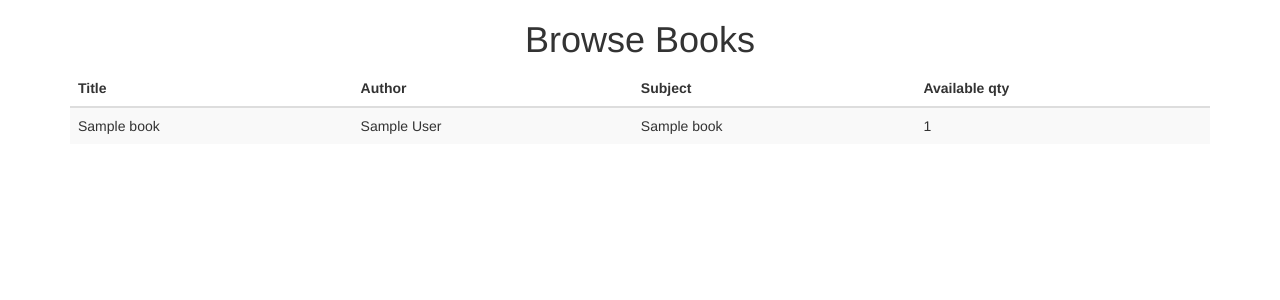
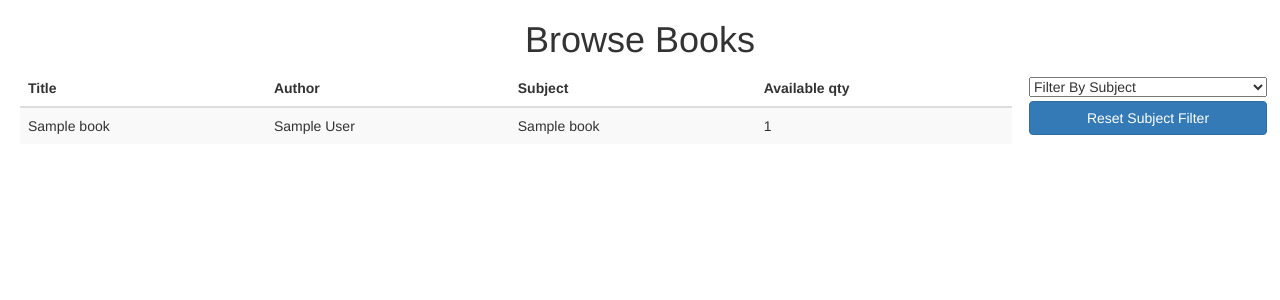
Before and after one commit to j0eTheRipper/library_webapp, a Flask app: page /borrow/browse in a window 1280 px wide. Shown: the top 300 px of the page. Run offline with Flask 2, Linux system fonts and the light colour scheme; the visitor is signed in with stand-in values (Sample User, id 1); tables that the repository leaves empty hold one stand-in row (values such as "Sample post"); some libraries are stand-ins or nearby versions.

Commit message:
added subject filter feature to book browser

```diff
--- a/app/borrow/borrow.py
+++ b/app/borrow/borrow.py
@@ -1,8 +1,8 @@
 from datetime import date, timedelta
 from flask import Blueprint, render_template, request, session, url_for, flash, redirect
 from werkzeug.security import check_password_hash
-from ..database_config.db import get_db, close_db
-from ..database_config.models import Books, Users, Borrows
+from ..database_config.db import get_db
+from ..database_config.models import Books, Users, Borrows, Subject
 from functools import wraps
 
 bp = Blueprint('borrow', __name__, url_prefix='/borrow')
@@ -21,10 +21,16 @@ def is_logged_in(func):
 @bp.route('/browse')
 @is_logged_in
 def browse():
+    subject_filter = request.args.get('subject')
     db = get_db()
-    book_list = db.query(Books).all()
-    close_db()
-    return render_template('borrow/browse.html', books=book_list)
+
+    if subject_filter:
+        book_list = db.query(Subject).filter_by(subject=subject_filter).first().books
+    else:
+        book_list = db.query(Books).all()
+
+    subjects = db.query(Subject).all()
+    return render_template('borrow/browse.html', books=book_list, subjects=subjects)
 
 
 @bp.route('/<int:book>', methods=['GET', 'POST'])
--- a/app/static/style.css
+++ b/app/static/style.css
@@ -17,6 +17,7 @@ p {
 }
 
 #logout {
+    margin-top: 20px;
     color: red;
 }
 
@@ -37,3 +38,24 @@ p {
   opacity: 0.5;
   text-decoration: none;
 }
+
+.browsing {
+    margin: 0 20px;
+    display: grid;
+    gap: 1rem;
+
+    grid-template-columns: 80% 20%;
+}
+
+.filter {
+	height: fit-content;
+	width: 100%;
+	margin: 2px;
+}
+
+.filters {
+	padding: 5px;
+	display: grid;
+	height: fit-content;
+    gap: 1rem;
+}
--- a/app/templates/borrow/browse.html
+++ b/app/templates/borrow/browse.html
@@ -4,7 +4,8 @@
 {% endblock %}
 {% block page_content %}
 <h1 align="center">Browse Books</h1>
-    <div class="container">
+    <div class="browsing">
+        <div class="table">
             <table class="table table-hover table-striped">
                 <thead>
                 <tr>
@@ -26,4 +27,16 @@
                 </tbody>
             </table>
         </div>
+        <div class="filters" align="center">
+            <form method="get">
+                <select name="subject" onchange="this.form.submit()" class="filter">
+                    <option selected>Filter By Subject</option>
+                    {% for subject in subjects %}
+                        <option value="{{ subject.subject}}">{{subject.subject}}</option>
+                    {% endfor %}
+                </select>
+                <a class="btn btn-primary filter" href="/borrow/browse" role="button">Reset Subject Filter</a>
+            </form>
+        </div>
+    </div>
 {% endblock %}
```
Also changed, not shown: tests/test_borrow/test_browser.py (+26 -4 lines). Lines whose indentation alone changed are shown as unchanged.
